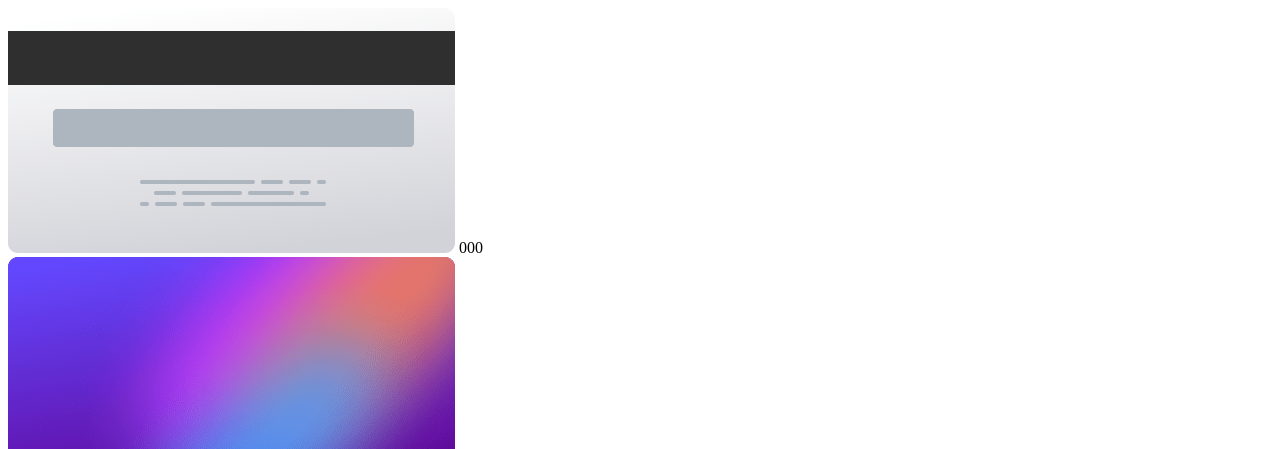
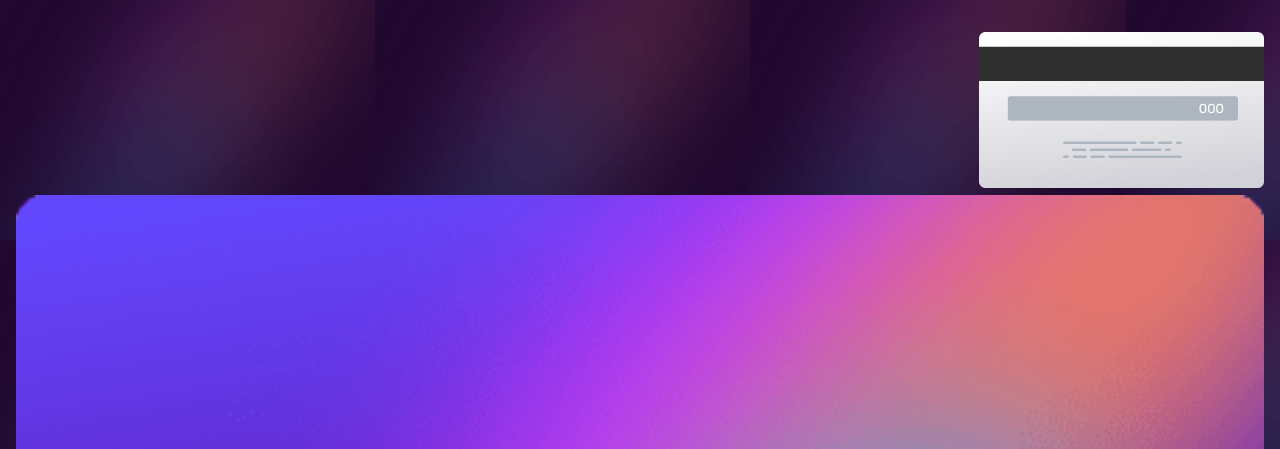
Before and after one commit to madegilangaditya/interactive-card-details-form-main, a plain HTML site: page index.html in a window 1280 px wide. Shown: the top 449 px of the page. Drawn offline with Linux system fonts and the light colour scheme.

Commit message:
add base style in scss

```diff
--- a/index.html
+++ b/index.html
@@ -5,6 +5,7 @@
   <meta name="viewport" content="width=device-width, initial-scale=1.0"> <!-- displays site properly based on user's device -->
 
   <link rel="icon" type="image/png" sizes="32x32" href="./images/favicon-32x32.png">
+  <link rel="stylesheet" href="./scss/style.css">
 
   <title>Frontend Mentor | Interactive card details form</title>
 </head>
@@ -13,11 +14,11 @@
     <section>
       <div class="container">
         <div class="col card-wrapper">
-          <div class="card-back">
+          <div class="card-back p-relative">
             <img src="./images/bg-card-back.png" alt="Card Back">
             <span class="ccv">000</span>
           </div>
-          <div class="card-front">
+          <div class="card-front p-relative">
             <img src="./images/bg-card-front.png" alt="Card Front">
             <img src="./images/card-logo.svg" alt="Logo">
             <span class="card-number">0000 0000 0000 0000</span>
@@ -64,5 +65,6 @@
       </div>
     </section>
   </main>
+  <script src="./js/app.js"></script>
 </body>
 </html>
--- /dev/null
+++ b/js/app.js
@@ -0,0 +1 @@
+console.log('masuk');
--- /dev/null
+++ b/scss/style.scss
@@ -0,0 +1,49 @@
+@import url('https://fonts.googleapis.com/css2?family=Space+Grotesk:wght@400;500&display=swap');
+$font:'Space Grotesk', sans-serif;
+
+$red: hsl(0, 100%, 66%);
+$gradient1: hsl(249, 99%, 64%);
+$gradient2: hsl(278, 94%, 30%);
+
+$white:hsl(0, 0%, 100%);
+$neutral1: hsl(270, 3%, 87%);
+$neutral2: hsl(279, 6%, 55%);
+$neutral3: hsl(278, 68%, 11%);
+
+*{
+    margin: 0;
+    padding: 0;
+}
+
+body{
+    font: 500 1rem/1.5 $font;
+}
+
+img{
+    width: 100%;
+}
+
+.p-relative{
+    position: relative;
+}
+
+.card-wrapper{
+    background-image: url(../images/bg-main-mobile.png);
+    padding: 32px 16px 0;
+
+    .ccv{
+        position: absolute;
+        top: 67px;
+        right: 40px;
+        font-size: 0.813rem;
+        color: $white;
+    }
+
+    .card-back{
+        text-align: right;
+
+        img{
+            width: 285px;
+        }
+    }
+}
```
Also changed, not shown: scss/style.css (added).
